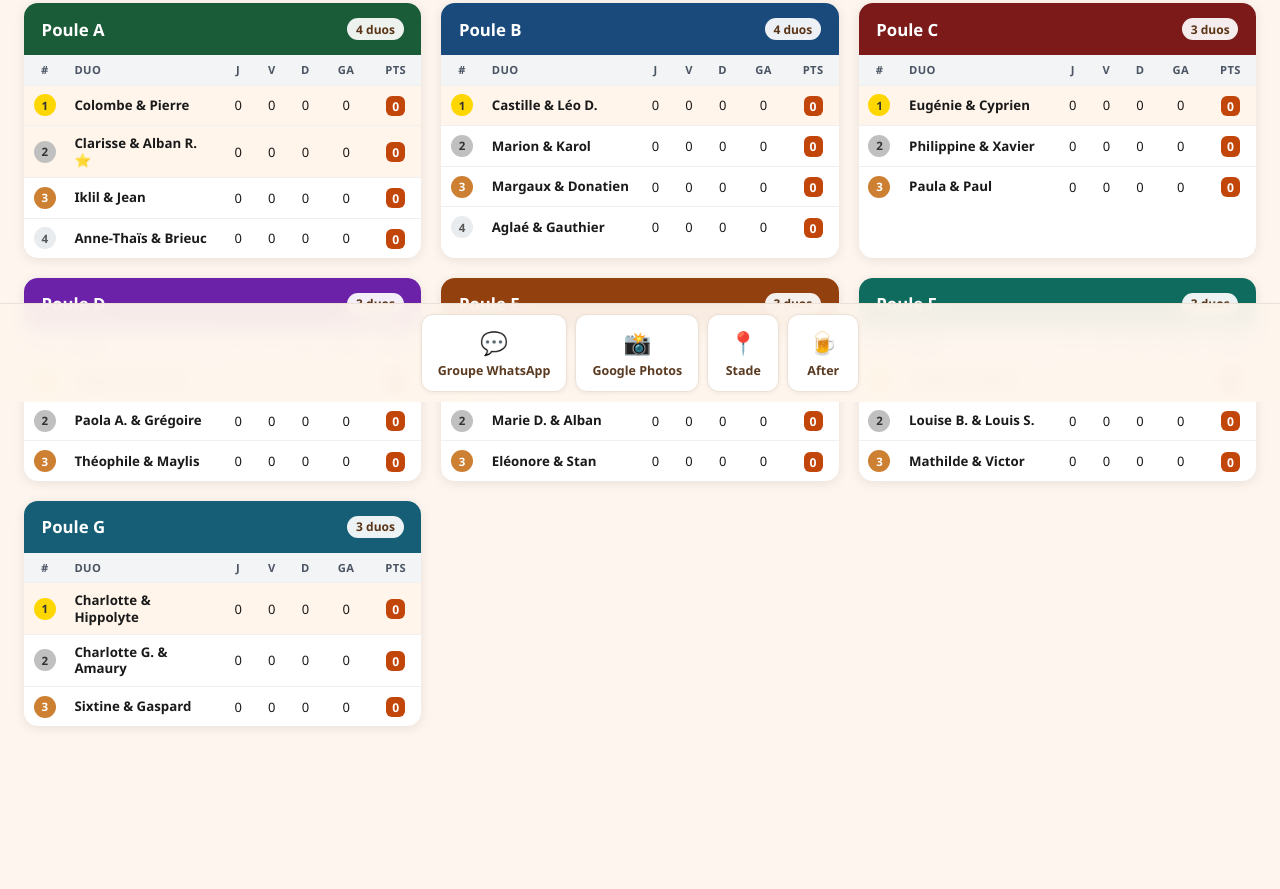
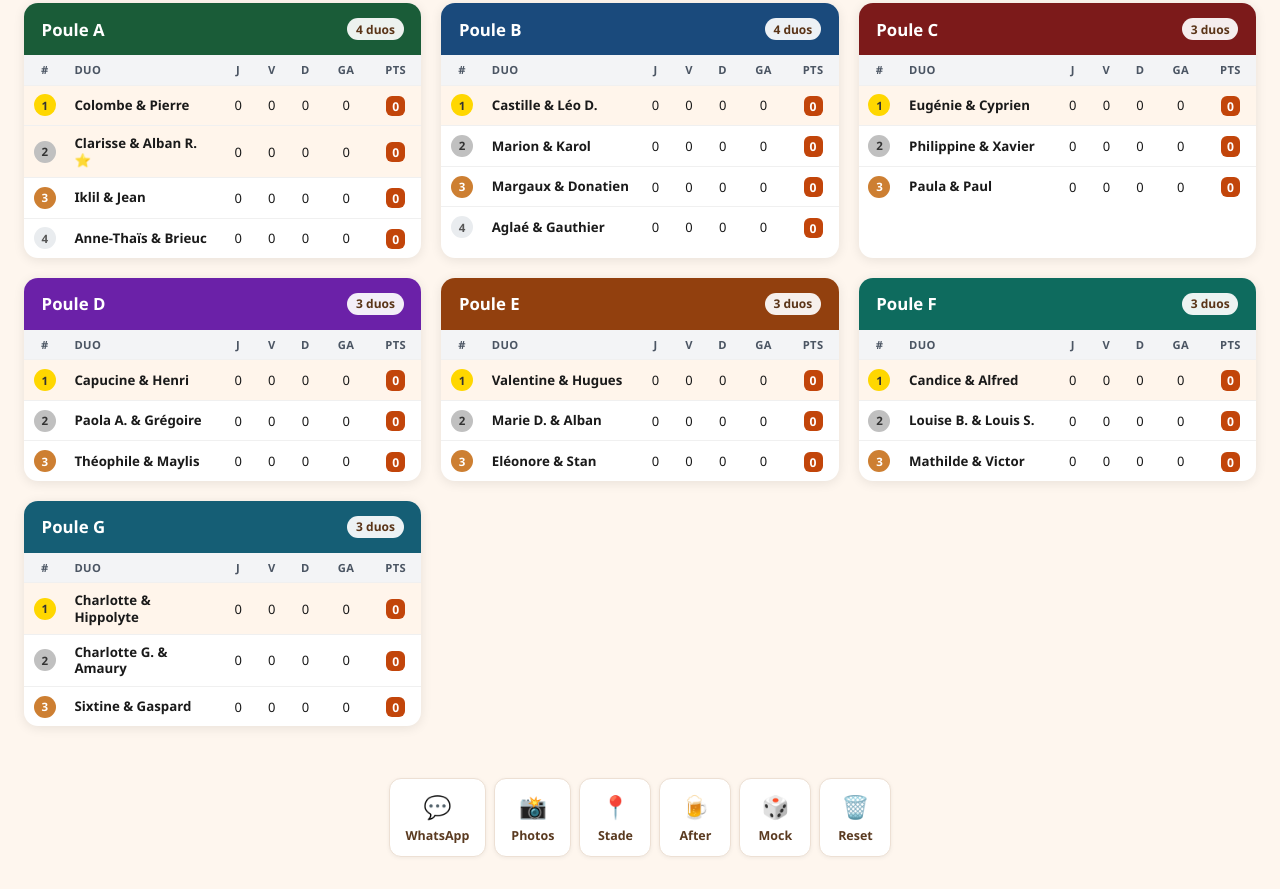
Before and after one commit to Gauthierlsg/Go-Ouest, a website built with Vite: page index.html in a window 1280 px wide. Shown: the part 398-1287 px from the top of the page. Before the commit the page ends 1218 px from the top, so only its background shows below. Built offline with nearby package versions, Linux system fonts and the light colour scheme; files whose address does not match are found by name.

Commit message:
feat: boutons admin intégrés dans le footer, footer non-fixe

```diff
--- a/index.html
+++ b/index.html
@@ -35,11 +35,11 @@
   <footer class="site-footer">
     <a class="footer-link" href="https://chat.whatsapp.com/MOCK_WHATSAPP" target="_blank" rel="noopener">
       <span class="footer-link__icon">💬</span>
-      <span class="footer-link__label">Groupe WhatsApp</span>
+      <span class="footer-link__label">WhatsApp</span>
     </a>
     <a class="footer-link" href="https://photos.google.com/MOCK_PHOTOS" target="_blank" rel="noopener">
       <span class="footer-link__icon">📸</span>
-      <span class="footer-link__label">Google Photos</span>
+      <span class="footer-link__label">Photos</span>
     </a>
     <a class="footer-link" href="https://maps.google.com/?q=MOCK_STADE" target="_blank" rel="noopener">
       <span class="footer-link__icon">📍</span>
@@ -49,18 +49,17 @@
       <span class="footer-link__icon">🍺</span>
       <span class="footer-link__label">After</span>
     </a>
+    <aside id="admin-toolbar" class="footer-admin" hidden>
+      <button id="backup-mock" class="footer-link footer-admin-btn" type="button">
+        <span class="footer-link__icon">🎲</span>
+        <span class="footer-link__label">Mock</span>
+      </button>
+      <button id="backup-reset" class="footer-link footer-admin-btn footer-admin-btn--danger" type="button">
+        <span class="footer-link__icon">🗑️</span>
+        <span class="footer-link__label">Reset</span>
+      </button>
+    </aside>
   </footer>
-
-  <aside id="admin-toolbar" class="admin-toolbar" hidden>
-    <div class="admin-toolbar__copy">
-      <div class="admin-toolbar__title">Actions admin</div>
-      <div class="admin-toolbar__meta">Tests et remise a zero pour les organisateurs</div>
-    </div>
-    <div class="admin-toolbar__actions">
-      <button id="backup-mock" class="backup-btn" type="button">Generer mock data</button>
-      <button id="backup-reset" class="backup-btn backup-btn--danger" type="button">Reinitialiser</button>
-    </div>
-  </aside>
 
   <div id="admin-modal" class="admin-modal" hidden>
     <button class="admin-modal__backdrop" type="button" data-admin-close aria-label="Fermer"></button>
--- a/src/main.js
+++ b/src/main.js
@@ -428,23 +428,8 @@ function scheduleAdminToolbarOffsetSync() {
 }
 
 function syncAdminToolbarOffset() {
-  const toolbar = document.getElementById('admin-toolbar');
-  const rootStyle = document.documentElement.style;
-
-  if (!toolbar || toolbar.hidden) {
-    rootStyle.setProperty('--admin-toolbar-offset', '0px');
-    return;
-  }
-
-  const computed = window.getComputedStyle(toolbar);
-  if (computed.display === 'none' || computed.visibility === 'hidden') {
-    rootStyle.setProperty('--admin-toolbar-offset', '0px');
-    return;
-  }
-
-  const bottom = Number.parseFloat(computed.bottom) || 0;
-  const offset = Math.ceil(toolbar.getBoundingClientRect().height + bottom + 24);
-  rootStyle.setProperty('--admin-toolbar-offset', `${offset}px`);
+  // toolbar is now inside the footer (not fixed), no offset needed
+  document.documentElement.style.setProperty('--admin-toolbar-offset', '0px');
 }
 
 function ensureAdminActionAllowed() {
--- a/src/style.css
+++ b/src/style.css
@@ -120,7 +120,7 @@ main {
   max-width: 1300px;
   margin: 0 auto;
   padding: 1.5rem;
-  padding-bottom: calc(1.5rem + 70px + var(--admin-toolbar-offset));
+  padding-bottom: 1.5rem;
 }
 .tab-content { display: none; }
 .tab-content.active { display: block; }
@@ -778,7 +778,7 @@ main {
   /* Layout */
   main {
     padding: 0.75rem;
-    padding-bottom: calc(0.75rem + 70px + var(--admin-toolbar-offset));
+    padding-bottom: 0.75rem;
   }
   .courts-grid { grid-template-columns: 1fr; }
   .pools-grid { grid-template-columns: 1fr; }
@@ -888,20 +888,23 @@ main {
 
 /* ── Footer ──────────────────────────────────────────── */
 .site-footer {
-  position: fixed;
-  bottom: 0;
-  left: 0;
-  right: 0;
   display: flex;
   justify-content: center;
+  align-items: stretch;
   gap: 0.5rem;
-  flex-wrap: nowrap;
-  padding: 0.6rem 1rem;
-  background: rgba(254, 246, 238, 0.95);
-  backdrop-filter: blur(10px);
-  border-top: 1px solid #ede0d4;
-  z-index: 100;
+  flex-wrap: wrap;
+  padding: 1.25rem 1rem 2rem;
+  margin-top: 0.5rem;
 }
+.footer-admin { display: contents; }
+.footer-admin-btn {
+  background: white;
+  border: 1px solid #ede0d4;
+  cursor: pointer;
+  font-family: inherit;
+}
+.footer-admin-btn--danger { color: #b91c1c; border-color: #fca5a5; }
+.footer-admin-btn--danger:hover { background: #fff1f0; border-color: #f87171; }
 .footer-link {
   display: flex;
   flex-direction: column;
```
